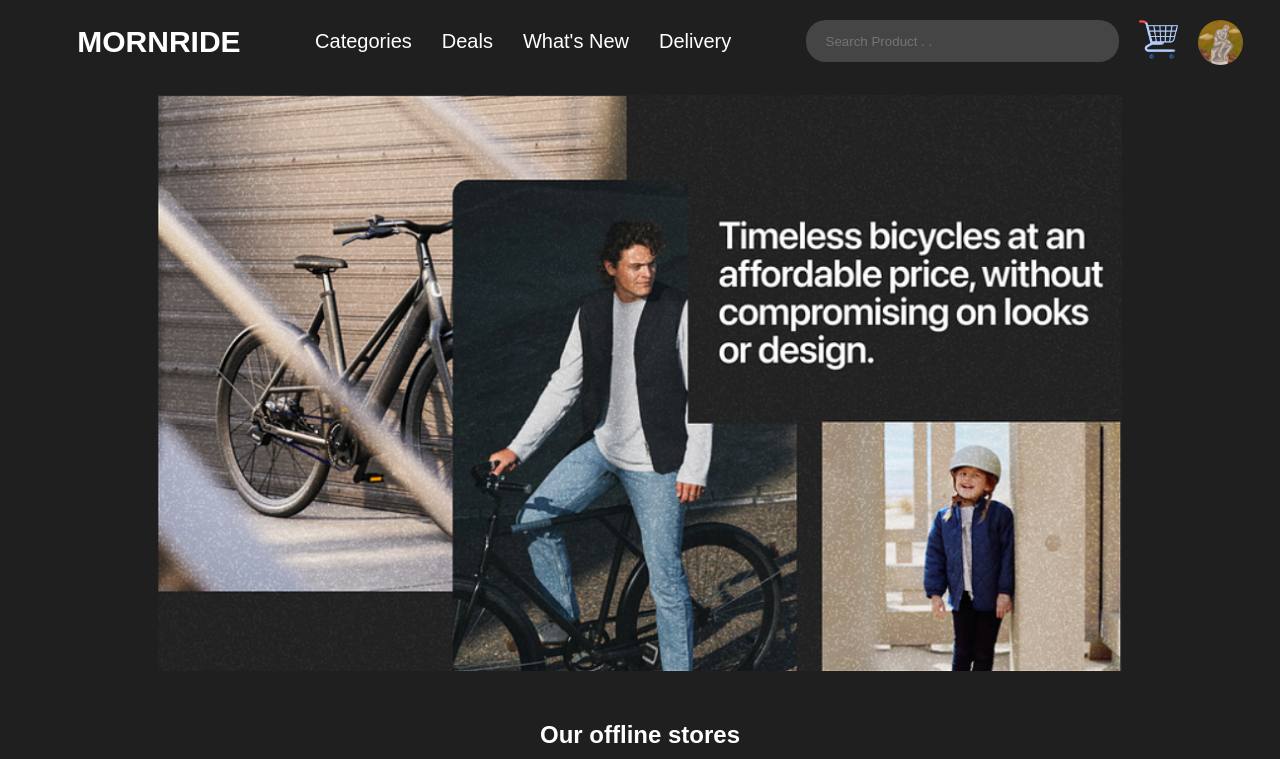
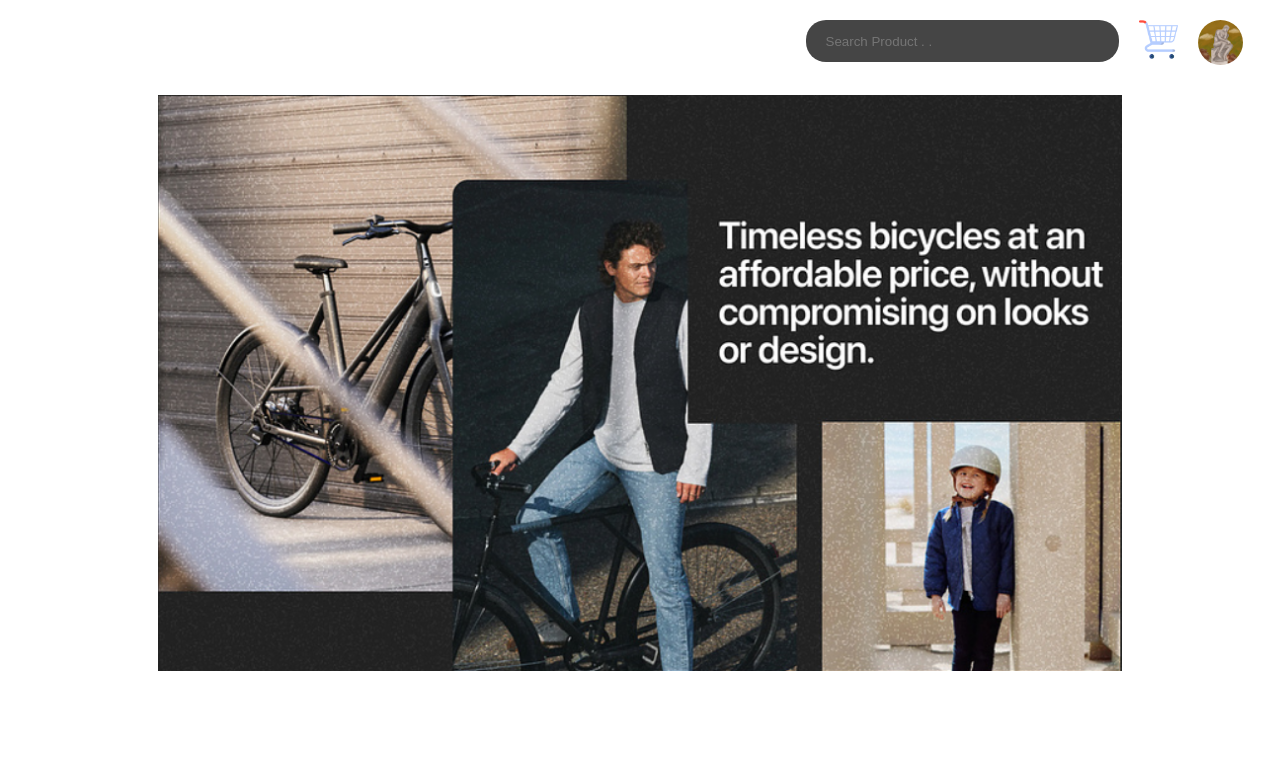
Before and after one commit to Akmalov-dev/Mornride, a React (Vite) app: page / in a window 1280 px wide. Shown: the top 759 px of the page. Built offline with nearby package versions, Linux system fonts and the light colour scheme.

Commit message:
Discover

```diff
--- a/src/App.css
+++ b/src/App.css
@@ -5,7 +5,7 @@
   list-style: none;
   text-decoration: none;
   font-family: "Montserrat", sans-serif;
-  background-color: rgb(31, 31, 31);
+  /* background-color: rgb(31, 31, 31); */
 }
 
 .container{
```
